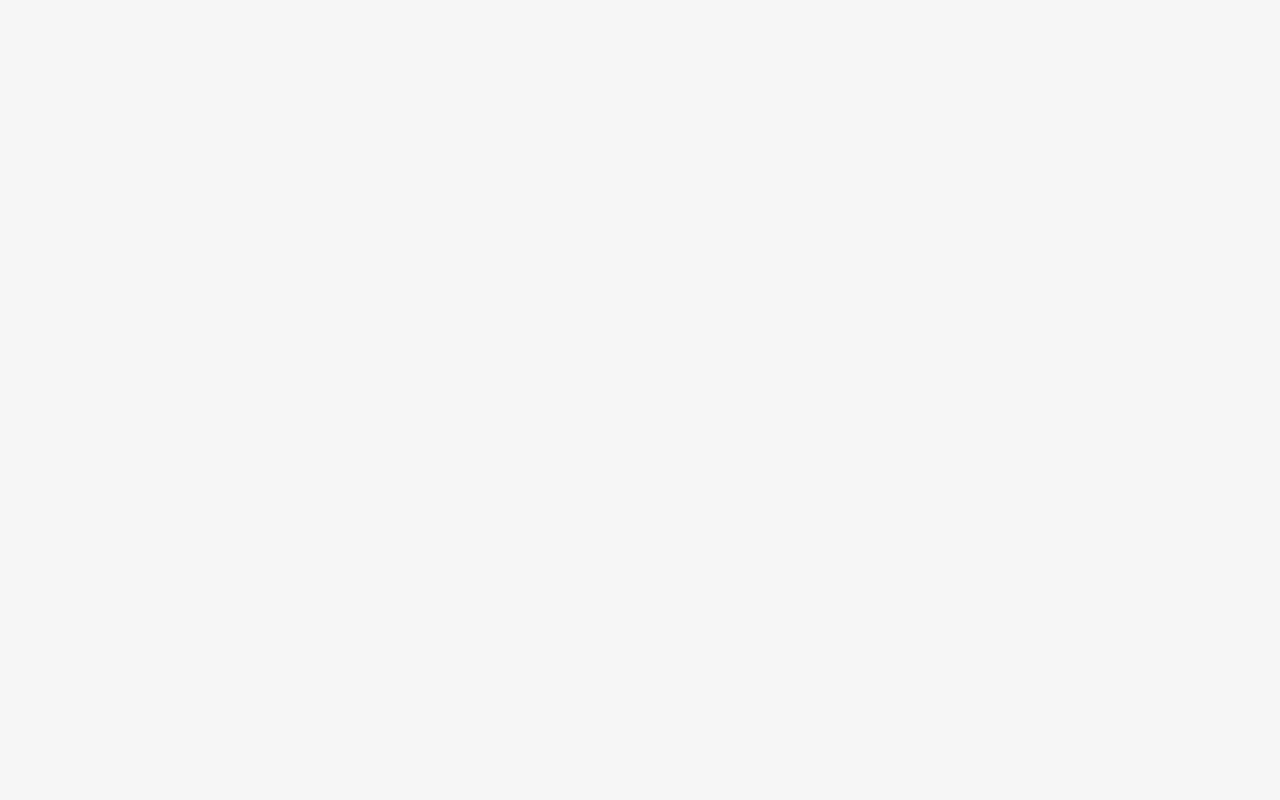
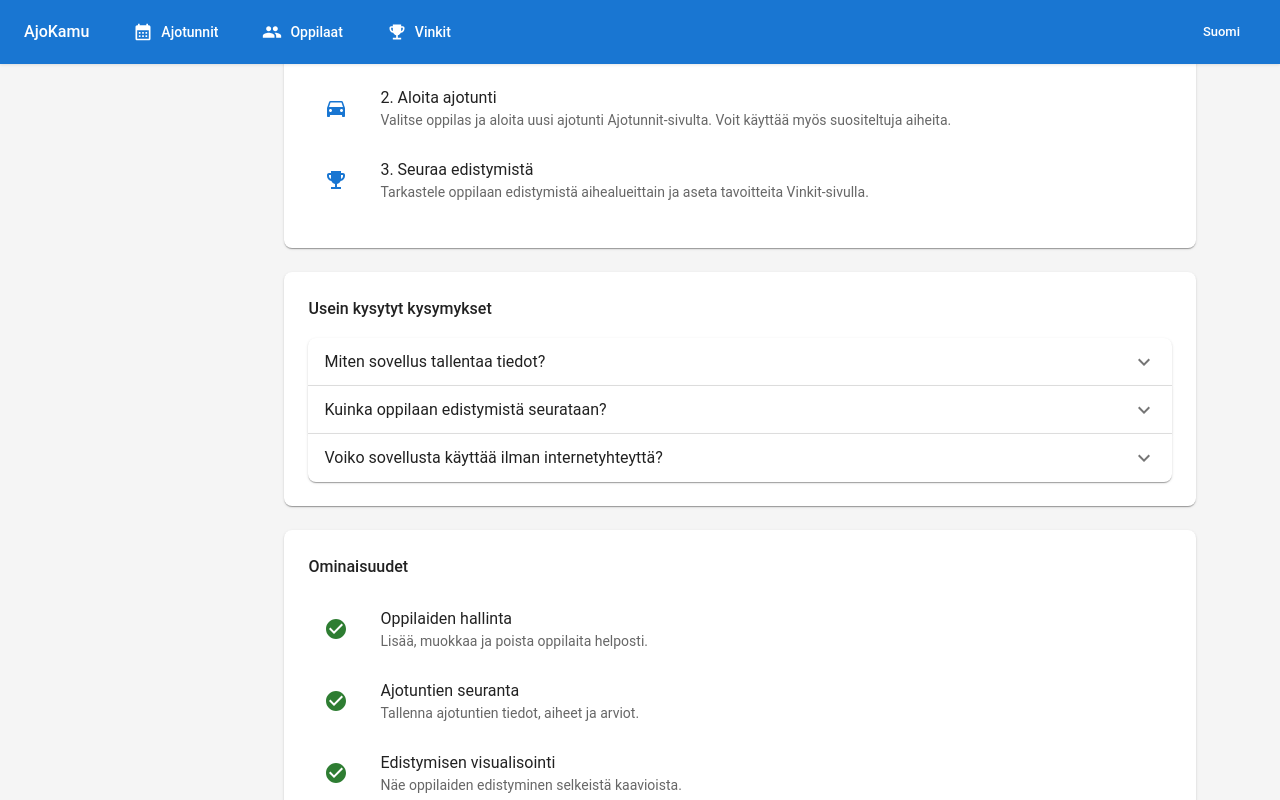
Before and after one commit to tonihintikka/opetuslupa_apu, a React (Vite) app: page /help in a window 1280 px wide. Before the commit this address had no page. Built offline with nearby package versions, Linux system fonts and the light colour scheme; some icons are missing.

Commit message:
Add Help page and update footer links to navigate to proper routes

```diff
--- a/src/components/layout/Footer.tsx
+++ b/src/components/layout/Footer.tsx
@@ -1,6 +1,7 @@
 import React from 'react';
 import { Box, Typography, Link, Container, Divider, useMediaQuery, useTheme } from '@mui/material';
 import { useTranslation } from 'react-i18next';
+import { Link as RouterLink } from 'react-router-dom';
 
 /**
  * Footer component for the application
@@ -57,13 +58,13 @@ const Footer: React.FC = () => {
               alignItems: 'center',
             }}
           >
-            <Link href="#" color="inherit" underline="hover">
+            <Link component={RouterLink} to="/privacy-policy" color="inherit" underline="hover">
               {t('footer.privacyPolicy')}
             </Link>
-            <Link href="#" color="inherit" underline="hover">
+            <Link component={RouterLink} to="/terms-of-service" color="inherit" underline="hover">
               {t('footer.termsOfService')}
             </Link>
-            <Link href="#" color="inherit" underline="hover">
+            <Link component={RouterLink} to="/help" color="inherit" underline="hover">
               {t('footer.help')}
             </Link>
           </Box>
--- /dev/null
+++ b/src/components/pages/HelpPage.tsx
@@ -0,0 +1,199 @@
+import React from 'react';
+import {
+  Container,
+  Typography,
+  Box,
+  Paper,
+  Accordion,
+  AccordionSummary,
+  AccordionDetails,
+  Divider,
+  Link,
+  List,
+  ListItem,
+  ListItemIcon,
+  ListItemText,
+} from '@mui/material';
+import {
+  ExpandMore as ExpandMoreIcon,
+  CheckCircle as CheckCircleIcon,
+  School as SchoolIcon,
+  DirectionsCar as CarIcon,
+  EmojiEvents as MilestoneIcon,
+} from '@mui/icons-material';
+import { useTranslation } from 'react-i18next';
+
+/**
+ * Help page component
+ * Provides user documentation, tutorials and FAQs
+ */
+const HelpPage: React.FC = () => {
+  const { t } = useTranslation(['common']);
+
+  return (
+    <Container maxWidth="md">
+      <Box sx={{ mt: 4, mb: 4 }}>
+        <Typography variant="h4" component="h1" gutterBottom>
+          {t('footer.help')}
+        </Typography>
+
+        <Paper sx={{ p: 3, mb: 3 }}>
+          <Typography variant="h5" gutterBottom>
+            AjoKamu - {t('footer.help')}
+          </Typography>
+
+          <Typography paragraph>
+            AjoKamu on ajokoulutuksen seurantasovellus, joka on suunniteltu auttamaan ajo-opettajia
+            oppilaiden edistymisen seurannassa. Tällä sivulla löydät ohjeita sovelluksen käyttöön.
+          </Typography>
+        </Paper>
+
+        {/* Getting Started Section */}
+        <Paper sx={{ p: 3, mb: 3 }}>
+          <Typography variant="h6" gutterBottom>
+            {t('help.gettingStarted')}
+          </Typography>
+
+          <List>
+            <ListItem>
+              <ListItemIcon>
+                <SchoolIcon color="primary" />
+              </ListItemIcon>
+              <ListItemText
+                primary="1. Lisää oppilas"
+                secondary="Aloita lisäämällä oppilas Oppilaat-sivulla. Täytä oppilaan perustiedot."
+              />
+            </ListItem>
+            <ListItem>
+              <ListItemIcon>
+                <CarIcon color="primary" />
+              </ListItemIcon>
+              <ListItemText
+                primary="2. Aloita ajotunti"
+                secondary="Valitse oppilas ja aloita uusi ajotunti Ajotunnit-sivulta. Voit käyttää myös suositeltuja aiheita."
+              />
+            </ListItem>
+            <ListItem>
+              <ListItemIcon>
+                <MilestoneIcon color="primary" />
+              </ListItemIcon>
+              <ListItemText
+                primary="3. Seuraa edistymistä"
+                secondary="Tarkastele oppilaan edistymistä aihealueittain ja aseta tavoitteita Vinkit-sivulla."
+              />
+            </ListItem>
+          </List>
+        </Paper>
+
+        {/* FAQ Section */}
+        <Paper sx={{ p: 3, mb: 3 }}>
+          <Typography variant="h6" gutterBottom sx={{ mb: 2 }}>
+            {t('help.faq')}
+          </Typography>
+
+          <Accordion>
+            <AccordionSummary expandIcon={<ExpandMoreIcon />}>
+              <Typography>Miten sovellus tallentaa tiedot?</Typography>
+            </AccordionSummary>
+            <AccordionDetails>
+              <Typography>
+                Kaikki tiedot tallennetaan ainoastaan laitteellesi. Mitään tietoja ei lähetetä
+                ulkopuolisiin palveluihin tai pilveen. Voit varmuuskopioida tietosi
+                Asetukset-sivulta.
+              </Typography>
+            </AccordionDetails>
+          </Accordion>
+
+          <Accordion>
+            <AccordionSummary expandIcon={<ExpandMoreIcon />}>
+              <Typography>Kuinka oppilaan edistymistä seurataan?</Typography>
+            </AccordionSummary>
+            <AccordionDetails>
+              <Typography>
+                Sovellus laskee oppilaan edistymistä jokaisessa aiheessa ajotuntien yhteydessä
+                annettujen arvioiden perusteella. Voit nähdä edistymisen visuaalisesti
+                Ajotunnit-sivulla oppilaan kohdalla.
+              </Typography>
+            </AccordionDetails>
+          </Accordion>
+
+          <Accordion>
+            <AccordionSummary expandIcon={<ExpandMoreIcon />}>
+              <Typography>Voiko sovellusta käyttää ilman internetyhteyttä?</Typography>
+            </AccordionSummary>
+            <AccordionDetails>
+              <Typography>
+                Kyllä! AjoKamu toimii täysin offline-tilassa, kun sovellus on kerran ladattu
+                laitteellesi. Kaikki tiedot tallennetaan paikallisesti, joten voit käyttää
+                sovellusta myös ilman internetyhteyttä.
+              </Typography>
+            </AccordionDetails>
+          </Accordion>
+        </Paper>
+
+        {/* Key Features Section */}
+        <Paper sx={{ p: 3 }}>
+          <Typography variant="h6" gutterBottom>
+            {t('help.features')}
+          </Typography>
+
+          <List>
+            <ListItem>
+              <ListItemIcon>
+                <CheckCircleIcon color="success" />
+              </ListItemIcon>
+              <ListItemText
+                primary="Oppilaiden hallinta"
+                secondary="Lisää, muokkaa ja poista oppilaita helposti."
+              />
+            </ListItem>
+            <ListItem>
+              <ListItemIcon>
+                <CheckCircleIcon color="success" />
+              </ListItemIcon>
+              <ListItemText
+                primary="Ajotuntien seuranta"
+                secondary="Tallenna ajotuntien tiedot, aiheet ja arviot."
+              />
+            </ListItem>
+            <ListItem>
+              <ListItemIcon>
+                <CheckCircleIcon color="success" />
+              </ListItemIcon>
+              <ListItemText
+                primary="Edistymisen visualisointi"
+                secondary="Näe oppilaiden edistyminen selkeistä kaavioista."
+              />
+            </ListItem>
+            <ListItem>
+              <ListItemIcon>
+                <CheckCircleIcon color="success" />
+              </ListItemIcon>
+              <ListItemText
+                primary="Oppimisvaiheiden tuki"
+                secondary="Seuraa oppimista kognitiiviselta tasolta automaattiselle tasolle."
+              />
+            </ListItem>
+            <ListItem>
+              <ListItemIcon>
+                <CheckCircleIcon color="success" />
+              </ListItemIcon>
+              <ListItemText
+                primary="Tietojen vienti ja tuonti"
+                secondary="Varmuuskopioi ja siirrä tiedot helposti."
+              />
+            </ListItem>
+          </List>
+
+          <Divider sx={{ my: 2 }} />
+
+          <Typography variant="body2" sx={{ mt: 2 }}>
+            {t('help.contact')} <Link href="mailto:info@ajokamu.fi">{t('help.emailAddress')}</Link>
+          </Typography>
+        </Paper>
+      </Box>
+    </Container>
+  );
+};
+
+export default HelpPage;
--- a/src/components/pages/index.ts
+++ b/src/components/pages/index.ts
@@ -4,3 +4,6 @@ export { default as LessonsPage } from './LessonsPage';
 export { default as MilestonesPage } from './MilestonesPage';
 export { default as SettingsPage } from './SettingsPage';
 export { default as DataManagementPage } from './DataManagementPage';
+export { default as PrivacyPolicy } from './PrivacyPolicy';
+export { default as TermsOfService } from './TermsOfService';
+export { default as HelpPage } from './HelpPage';
--- a/src/locales/fi/common.json
+++ b/src/locales/fi/common.json
@@ -8,7 +8,7 @@
   "navigation": {
     "students": "Oppilaat",
     "lessons": "Ajotunnit",
-    "milestones": "Tavoitteet",
+    "milestones": "Vinkit",
     "settings": "Asetukset",
     "exportImport": "Vienti/Tuonti"
   },
@@ -18,6 +18,14 @@
     "privacyPolicy": "Tietosuojaseloste",
     "termsOfService": "Käyttöehdot",
     "help": "Ohje"
+  },
+  "help": {
+    "title": "Ohje",
+    "gettingStarted": "Aloittaminen",
+    "faq": "Usein kysytyt kysymykset",
+    "features": "Ominaisuudet",
+    "contact": "Tarvitsetko lisäapua? Ota yhteyttä kehittäjään:",
+    "emailAddress": "info@ajokamu.fi"
   },
   "actions": {
     "add": "Lisää",
--- a/src/router/index.tsx
+++ b/src/router/index.tsx
@@ -7,6 +7,9 @@ import {
   MilestonesPage,
   SettingsPage,
   DataManagementPage,
+  PrivacyPolicy,
+  TermsOfService,
+  HelpPage,
 } from '../components/pages';
 
 /**
@@ -24,6 +27,9 @@ const Router: React.FC = () => {
           <Route path="milestones" element={<MilestonesPage />} />
           <Route path="settings" element={<SettingsPage />} />
           <Route path="export-import" element={<DataManagementPage />} />
+          <Route path="help" element={<HelpPage />} />
+          <Route path="privacy-policy" element={<PrivacyPolicy />} />
+          <Route path="terms-of-service" element={<TermsOfService />} />
         </Route>
       </Routes>
     </BrowserRouter>
```
